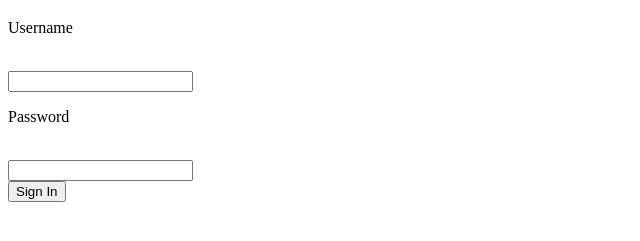
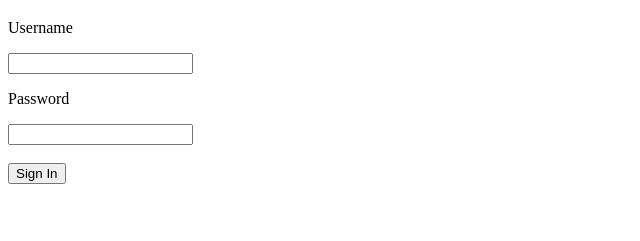
Before and after one commit to MCMaksimm/Web, a plain HTML site: page index.html in a window 1280 px wide. Shown: the part 61-302 px from the top of the page, without its empty margins (0-640 px from the left). Drawn offline with Linux system fonts and the light colour scheme.

Commit message:
Update index.html

```diff
--- a/index.html
+++ b/index.html
@@ -10,10 +10,10 @@
     <h1>Forma</H1>
 
 <form>
-    <p>Username</p><br>
-    <input type="textbox" name=" Enter Username..."><br>
-    <p>Password</p><br>
-    <input type="textbox" name="Enter Password..."><br>
+    <p>Username</p>
+    <input type="textbox" name=" Enter Username...">
+    <p>Password</p>
+    <input type="textbox" name="Enter Password..."><br><br>
     <button>Sign In</button>
 
 </form>
```
